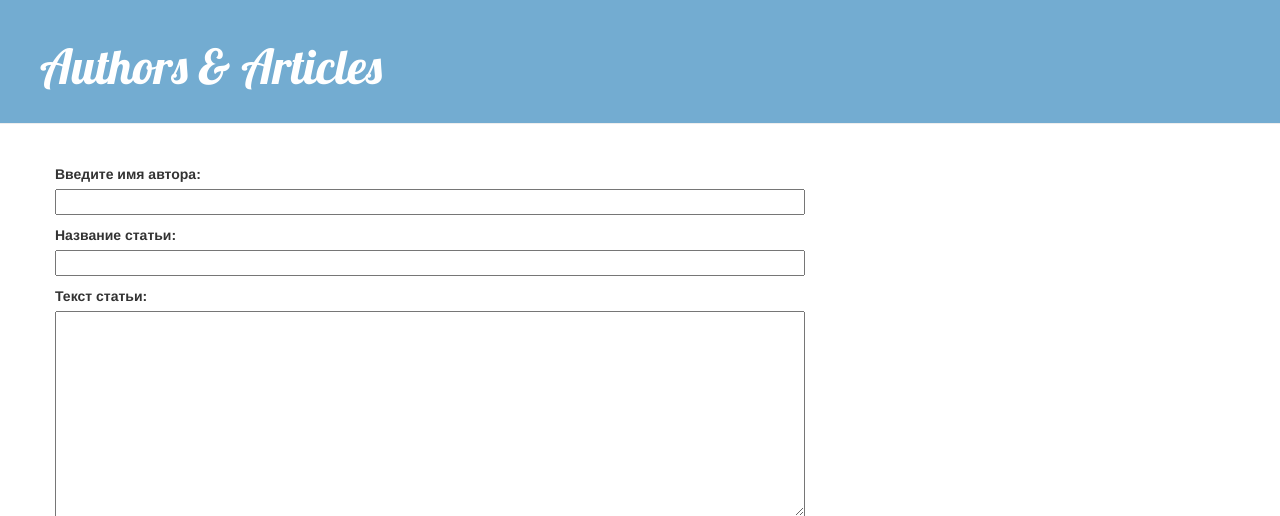
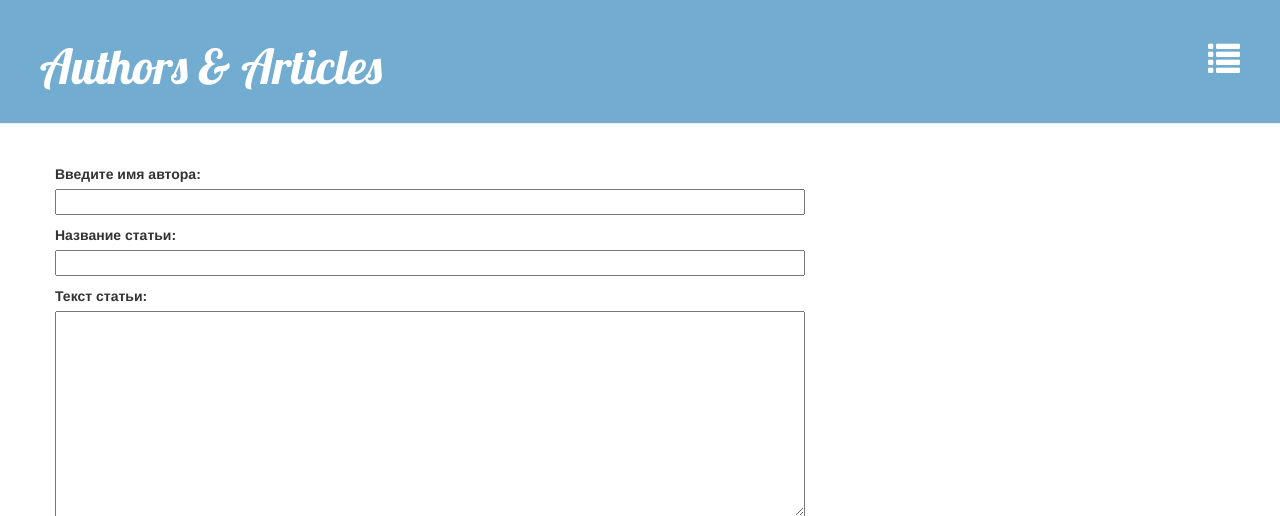
Before and after one commit to ZMaga/django-first, a Django app: template authors_app/templates/authors_app/article_edit.html in a window 1280 px wide. Shown: the top 516 px of the page. Run offline with Django 3.2, Linux system fonts and the light colour scheme; the template is opened without the code that fills it: values that come from a table or form of the project are taken from there, others are empty; some libraries are stand-ins or nearby versions; some web fonts are replaced.

Commit message:
to view aouthor list

```diff
--- a/authors_app/templates/authors_app/base.html
+++ b/authors_app/templates/authors_app/base.html
@@ -10,8 +10,8 @@
     </head>
     <body>
         <div class="page-header">
+            <a href="{% url 'author_list' %}" class="top-menu"><span class="glyphicon glyphicon-list"></span></a>
             {% if user.is_authenticated %}
-            <a href="{% url 'author_list' %}" class="top-menu"><span class="glyphicon glyphicon-list"></span></a>
             <a href="{% url 'article_new' %}" class="top-menu"><span class="glyphicon glyphicon-plus"></span></a>
             <a href="{% url 'author_new' %}" class="top-menu"><span class="glyphicon glyphicon-user"></span></a>
             {% endif %}
```
